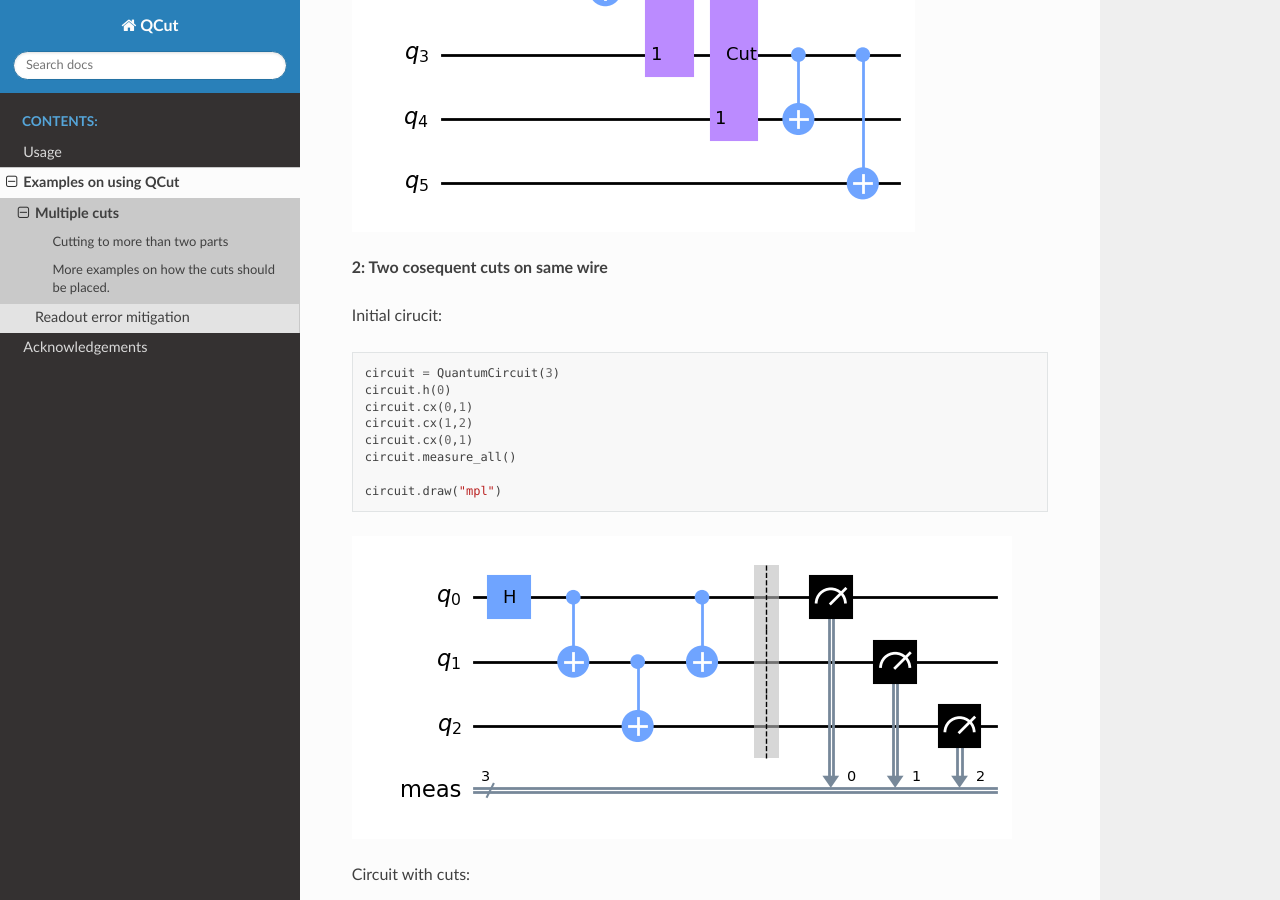
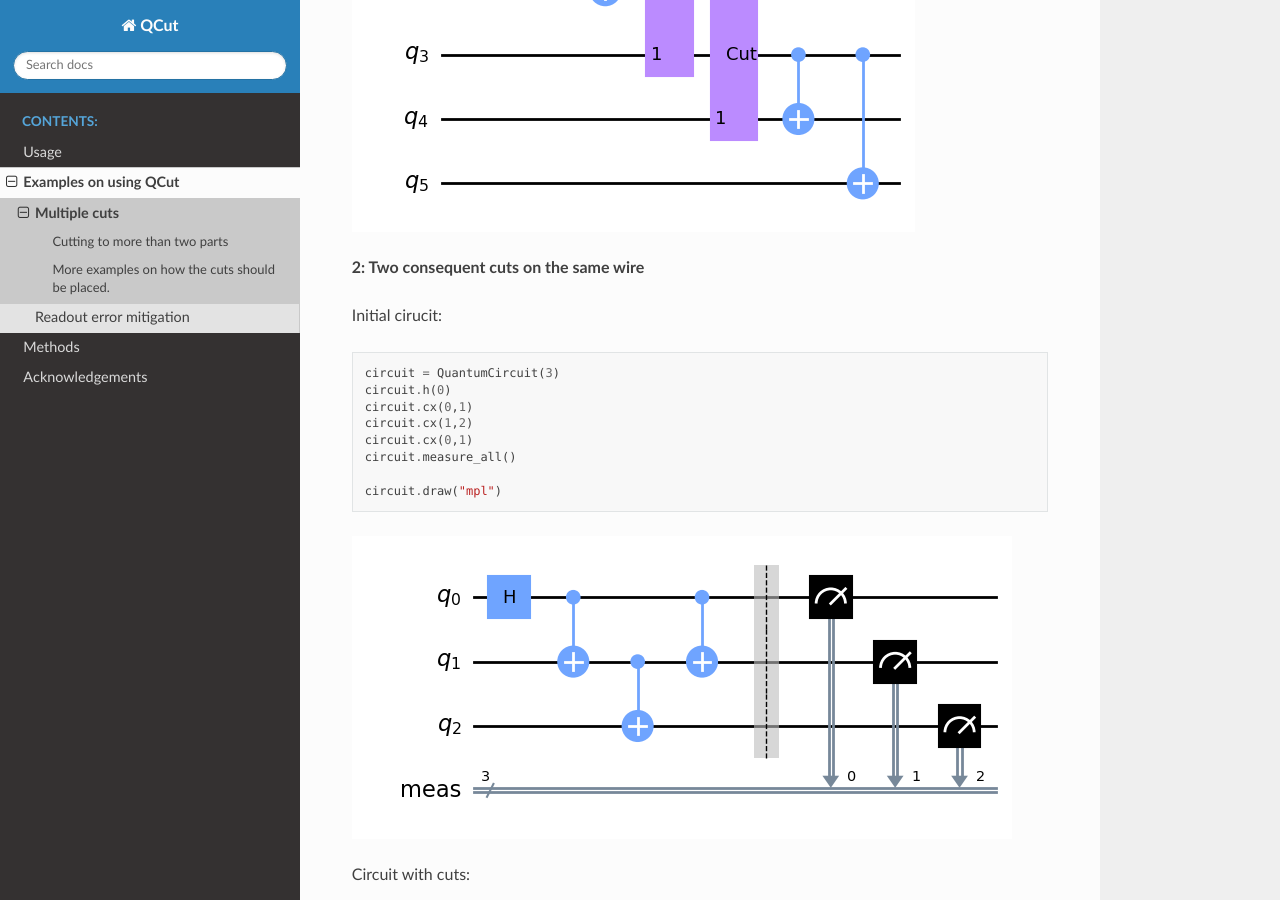
Before and after one commit to JooNiv/QCut, a Sphinx documentation site: the page built from docs/Multiple_cuts.rst, in a window 1280 px wide and 900 px high, scrolled down 3000 px. Built offline with Sphinx 7.4.7 and the Read the Docs theme 2.0.0, drawn with Linux system fonts in a browser that asks for light colours; pages that are not in the unit, such as notebooks, are missing from menus.

```diff
--- a/docs/Multiple_cuts.rst
+++ b/docs/Multiple_cuts.rst
@@ -89,7 +89,7 @@ Circuit with cuts:
 
 .. image:: /images/circ10.png
 
-**2: Two cosequent cuts on same wire**
+**2: Two consequent cuts on the same wire**
 
 Initial cirucit:
 
--- a/docs/QCut.rst
+++ b/docs/QCut.rst
@@ -1,4 +1,4 @@
-QCut
+Methods
 ============
 
 Submodules
--- a/docs/conf.py
+++ b/docs/conf.py
@@ -15,7 +15,7 @@ sys.path.insert(0, os.path.abspath(".."))  # noqa: PTH100
 project = "QCut"
 copyright = "2024, Joonas Nivala"  # noqa: A001
 author = "Joonas Nivala"
-release = "0.0.6"
+release = "0.0.7"
 
 # -- General configuration ---------------------------------------------------
 # https://www.sphinx-doc.org/en/master/usage/configuration.html#general-configuration
--- a/docs/index.rst
+++ b/docs/index.rst
@@ -14,5 +14,6 @@ A package for performing circuit knitting with wire cuts on hardware with no res
 
    Usage
    Examples
+   QCut
    Acknowledgement
    License
--- a/setup.py
+++ b/setup.py
@@ -4,7 +4,7 @@ from setuptools import find_packages, setup
 
 setup(
     name="QCut",
-    version="0.0.6",
+    version="0.0.7",
     author="Joonas Nivala",
     author_email="joonas.nivala@gmail.com",
     description="""A package for performing wire cuts of hardware without reset-gates or mid-circuit measurements.Built on top of qiskit""",  # noqa: E501
```
